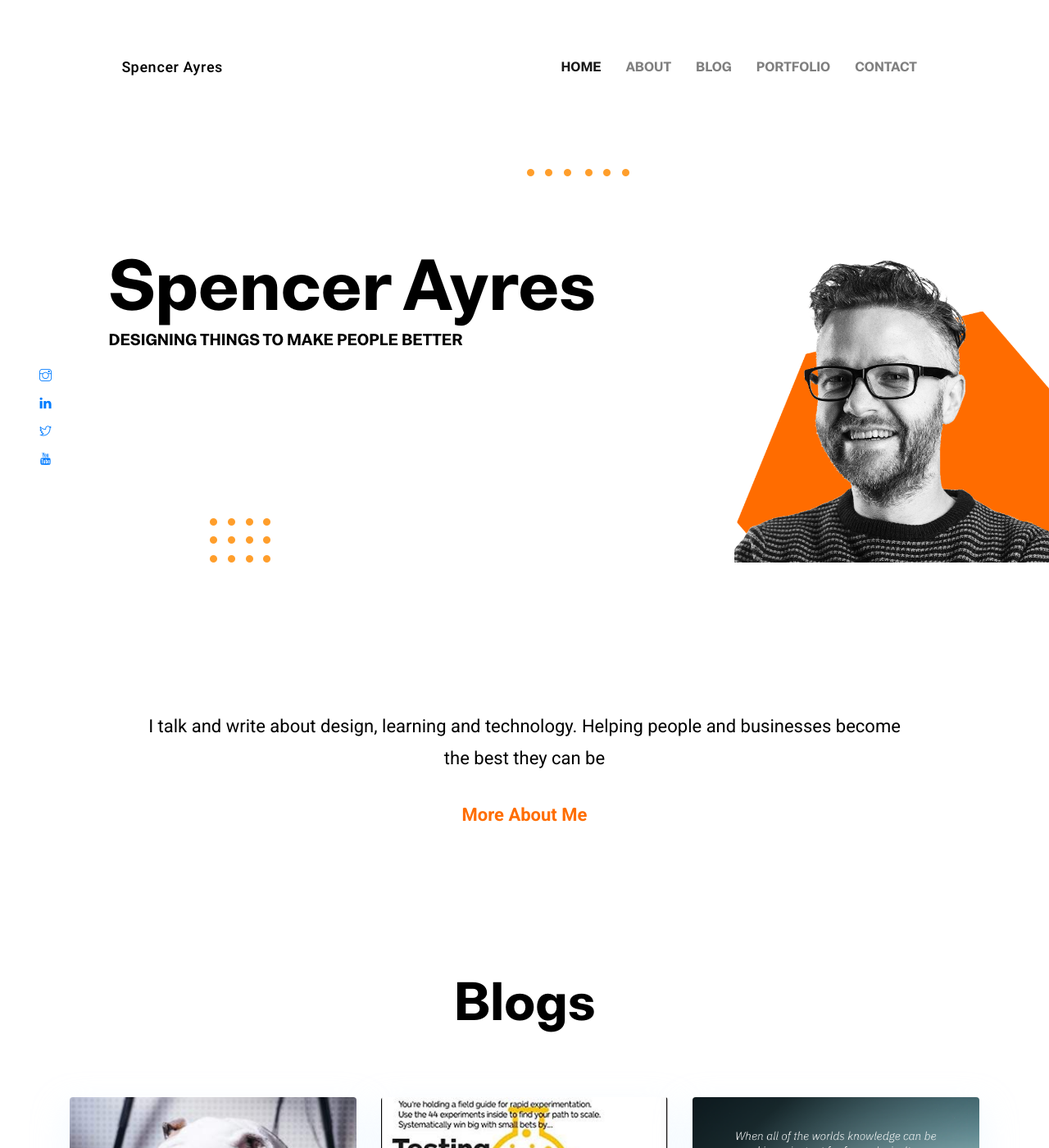
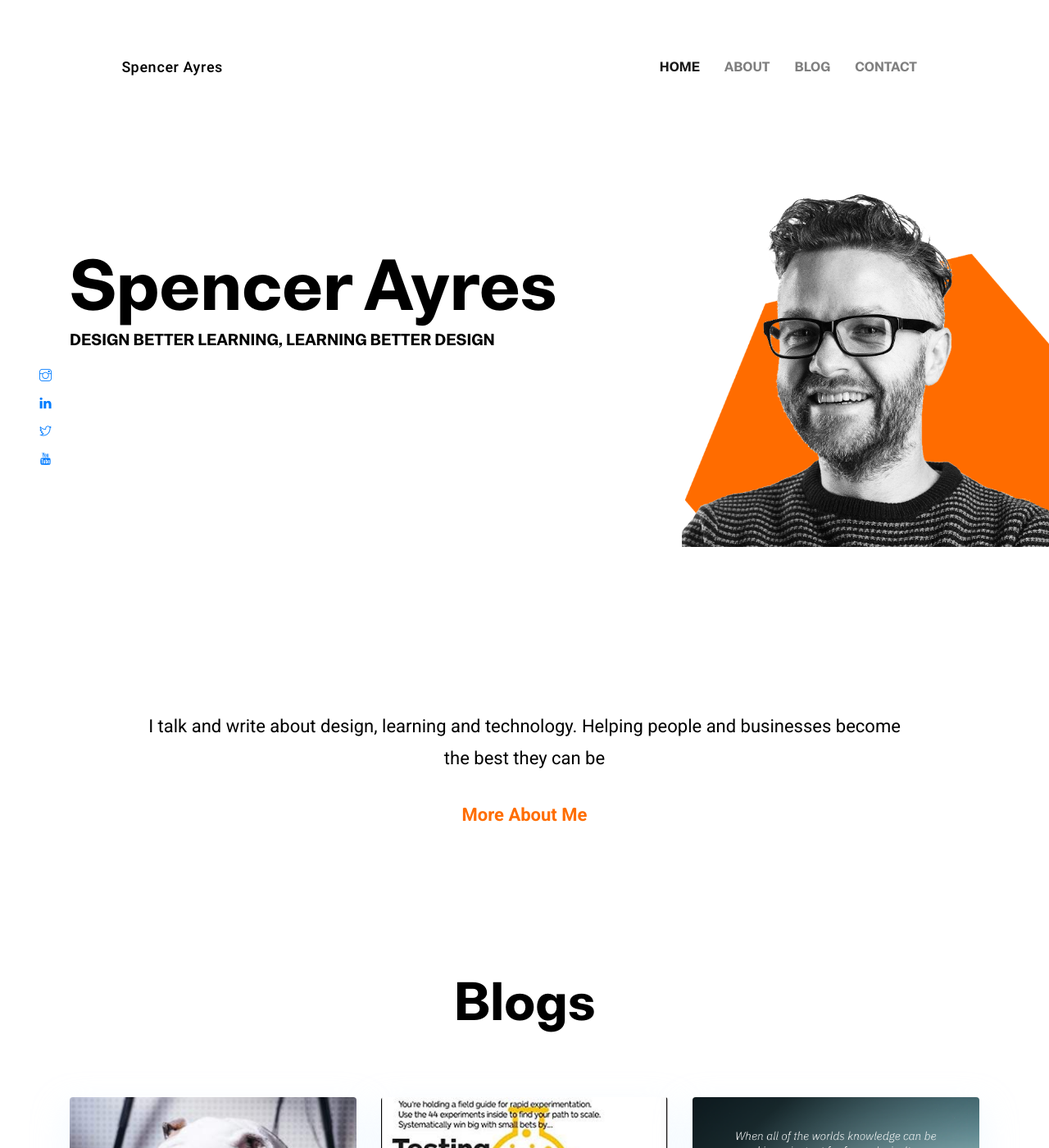
Before and after one commit to spencerayres/spencerayres.github.io, a Jekyll site: the page built from index.html, in a window 1280 px wide and 1400 px high. Shown: the whole window at 82% size. Built offline with Jekyll 4.4.1, drawn with Linux system fonts in a browser that asks for light colours; comment, search, counter and statistics services are not loaded.

Commit message:
hero image updated

```diff
--- a/_data/settings.yml
+++ b/_data/settings.yml
@@ -10,7 +10,7 @@
 menu:
 - {name: About, link: '/about'}
 - {name: Blog, link: '/blog'}
-- {name: Portfolio, link: '/portfolio'}
+#- {name: Portfolio, link: '/portfolio'}
 - {name: Contact, link: '/contact'}
 
 
@@ -36,7 +36,7 @@
 
 hero:
   hero-title: Spencer Ayres <br>
-  hero-sub-title: DESIGNING THINGS TO MAKE PEOPLE BETTER
+  hero-sub-title: DESIGN BETTER LEARNING, LEARNING BETTER DESIGN
 
 social:
 #- {icon: "ti-facebook", link: "#"}
--- a/_includes/hero-section.html
+++ b/_includes/hero-section.html
@@ -1,35 +1,36 @@
 <!-- hero area -->
-<section class="hero-area bg-primary" id="parallax">
+<section class="hero-area" id="parallax">
   <div class="container">
     <div class="row">
-      <div class="col-lg-11 mx-auto">
+      <div class="col-lg-12 mx-auto">
         <h1 class="text-black font-tertiary">{{ site.data.settings.hero.hero-title }}</h1>
         <h5 class="text-black font-tertiary">{{ site.data.settings.hero.hero-sub-title }}</h5>
       </div>
     </div>
   </div>
+  <!--
   <div class="layer-bg w-70">
     <img class="img-fluid w-70" src="{{ site.baseurl }}/assets/images/Spencer_Orange1.png" alt="bg-shape">
   </div>
   <div class="layer" id="l2">
     <img src="{{ site.baseurl }}/assets/images/illustrations/dots-cyan.png" alt="bg-shape">
   </div>
- <!-- <div class="layer" id="l3">
+ <div class="layer" id="l3">
     <img src="{{ site.baseurl }}/assets/images/illustrations/leaf-orange.png" alt="bg-shape">
-  </div>-->
+  </div>-
   <div class="layer" id="l4">
     <img src="{{ site.baseurl }}/assets/images/illustrations/dots-orange.png" alt="bg-shape">
   </div>
-  <!--<div class="layer" id="l5">
+  <div class="layer" id="l5">
     <img src="{{ site.baseurl }}/assets/images/illustrations/leaf-yellow.png" alt="bg-shape">
   </div>
   <div class="layer" id="l6">
     <img src="{{ site.baseurl }}/assets/images/illustrations/leaf-cyan.png" alt="bg-shape">
-  </div>-->
+  </div>
   <div class="layer" id="l7">
     <img src="{{ site.baseurl }}/assets/images/illustrations/dots-group-orange.png" alt="bg-shape">
   </div>
-  <!--<div class="layer" id="l8">
+<div class="layer" id="l8">
     <img src="{{ site.baseurl }}/assets/images/illustrations/leaf-pink-round.png" alt="bg-shape">
   </div>
   <div class="layer" id="l9">
--- a/_sass/templates/_hero-area.scss
+++ b/_sass/templates/_hero-area.scss
@@ -1,6 +1,15 @@
 .hero-area {
   padding: 300px 0 200px;
   position: relative;
+
+  background: url('#{$baseurl}/assets/images/Spencer_Orange1.png') no-repeat center center;
+  background-size: 35%;
+  background-position-y: 65%;
+  background-position-x: right;
+  float: none;
+  width: 100%;
+  background-color: #fff;
+
   @include tablet {
     padding: 250px 0 150px;
     overflow: hidden;
--- a/assets/css/style.scss
+++ b/assets/css/style.scss
@@ -11,7 +11,7 @@
 /*------------------------------------------------------------------
 [TABLE OF CONTENTS]
 -------------------------------------------------------------------*/
-
+$baseurl: "{{ site.baseurl }}";
 @import 'variables';
 
 @import 'mixins';
```
